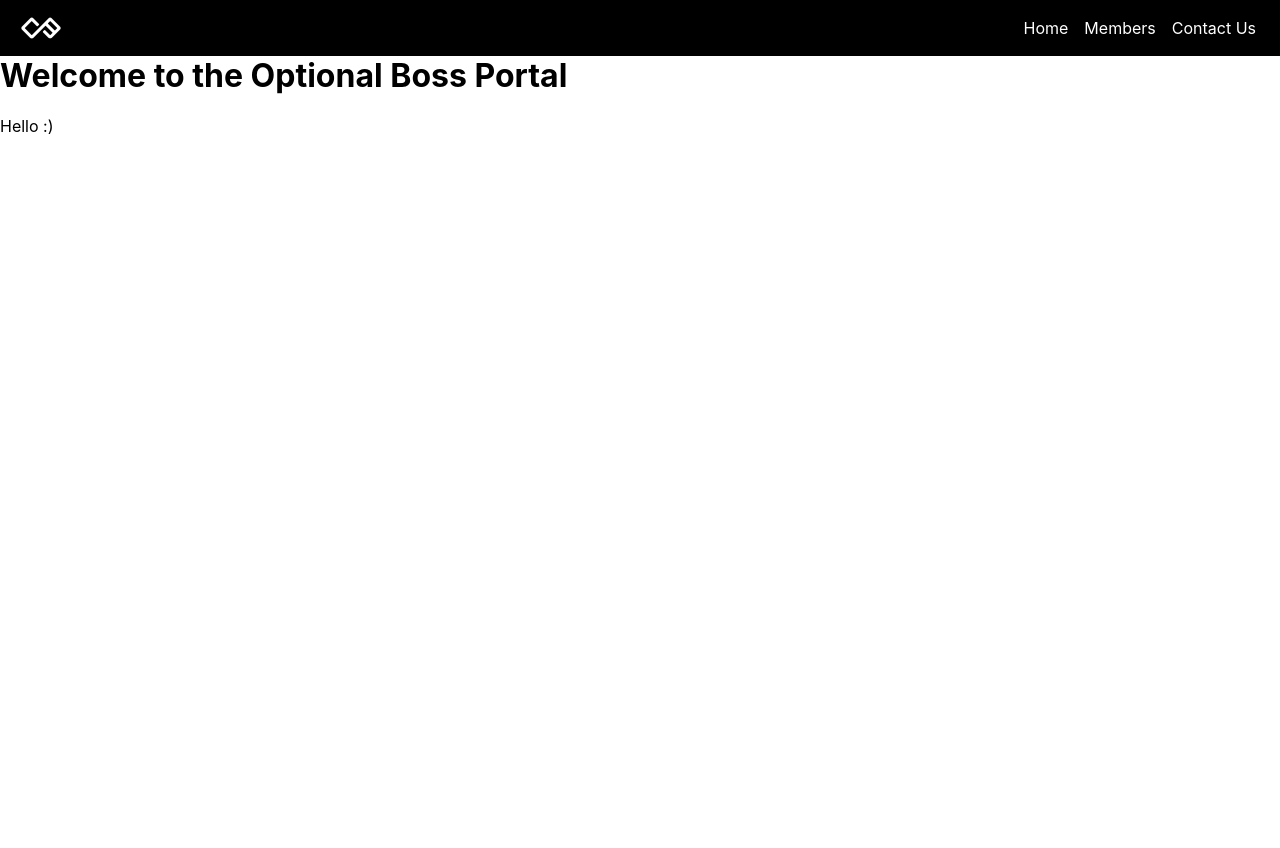
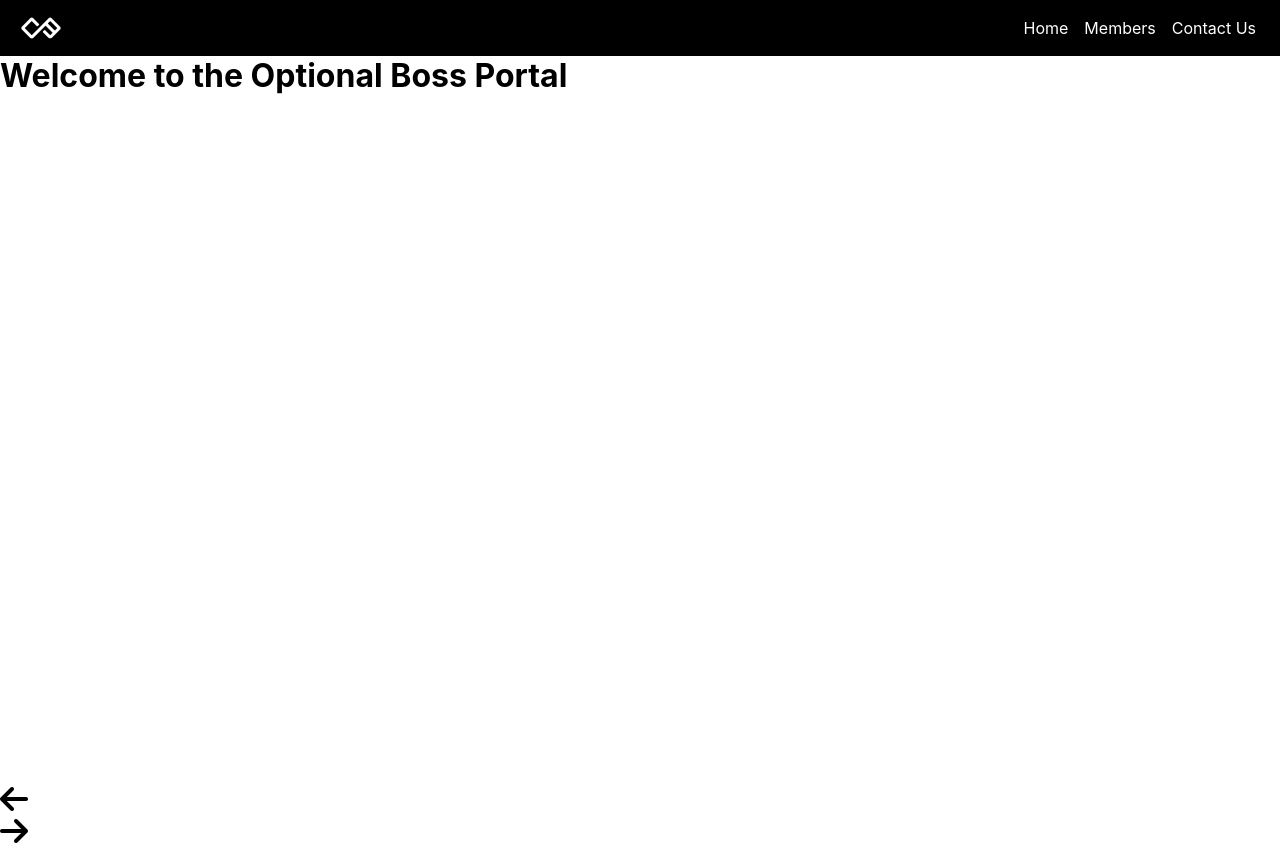
Before and after one commit to nexticodes/Optional-Boss, a React (Create React App) app in the folder ob/: page / in a window 1280 px wide. Before the commit the page ends 800 px from the top, so only its background shows below. Built offline with nearby package versions, Linux system fonts and the light colour scheme.

Commit message:
Add two images URL that will be rendered, functions that handle click on arrows, add state slice.

```diff
--- a/ob/src/components/Slider/Slider.js
+++ b/ob/src/components/Slider/Slider.js
@@ -2,11 +2,31 @@ import React, {useState} from 'react';
 
 import './Slider.css';
 
+import Slide from './Slide';
+import LeftArrow from './LeftArrow';
+import RightArrow from './RightArrow';
+
 const Slider = props => {
+
+    const [currIndex, setCurrIndex] = useState(0);
+
+    const images = [
+        'https://pbs.twimg.com/media/EF_8FwdU8AA_pTQ?format=jpg&name=400x400',
+        'https://pbs.twimg.com/media/EFbjItiUEAALV9k?format=jpg&name=400x400'
+    ]
+
+    let goPrevSlide = () => {
+    }
+
+    let goNextSlide = () => {
+    }
 
     return (
         <div className='slider'>
-            Hello :)
+            <Slide/>
+
+            <LeftArrow prevSlide={goPrevSlide}/>
+            <RightArrow nextSlide={goNextSlide}/>
         </div>
     );
 }
```
